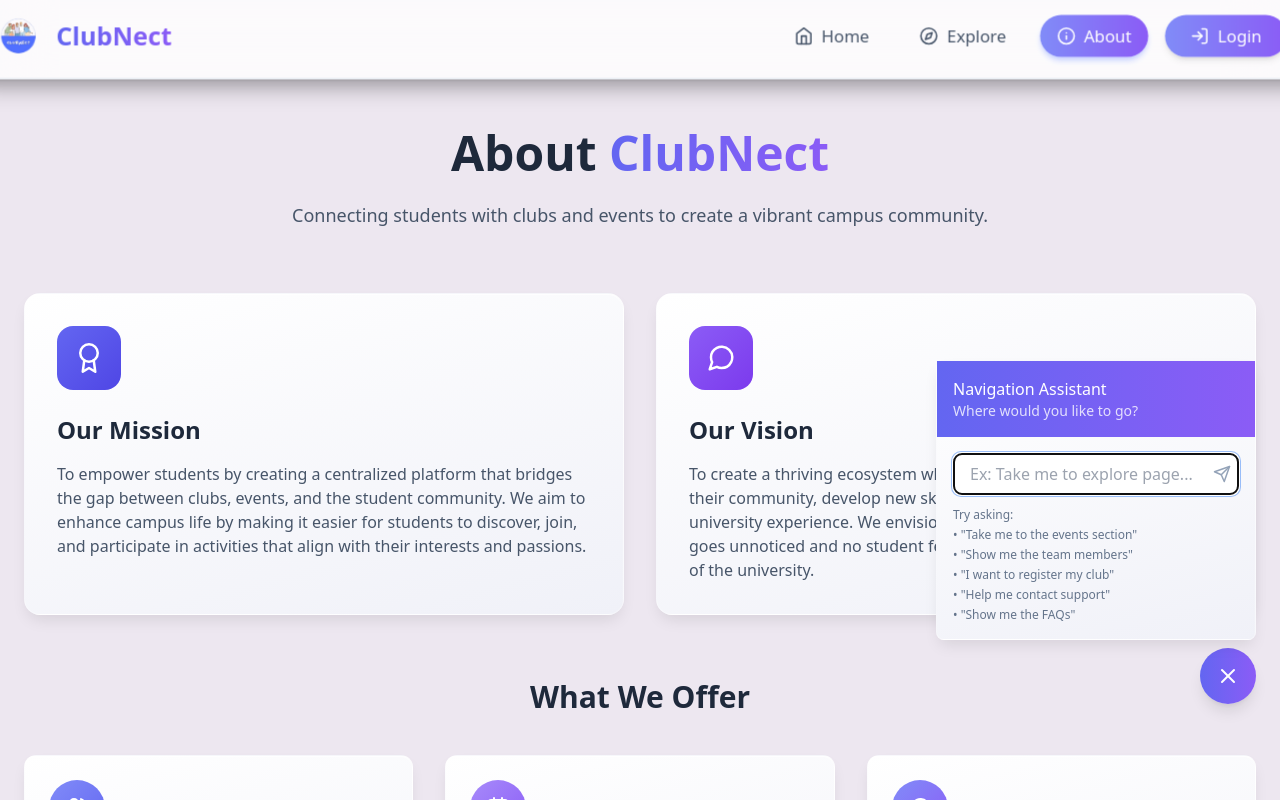
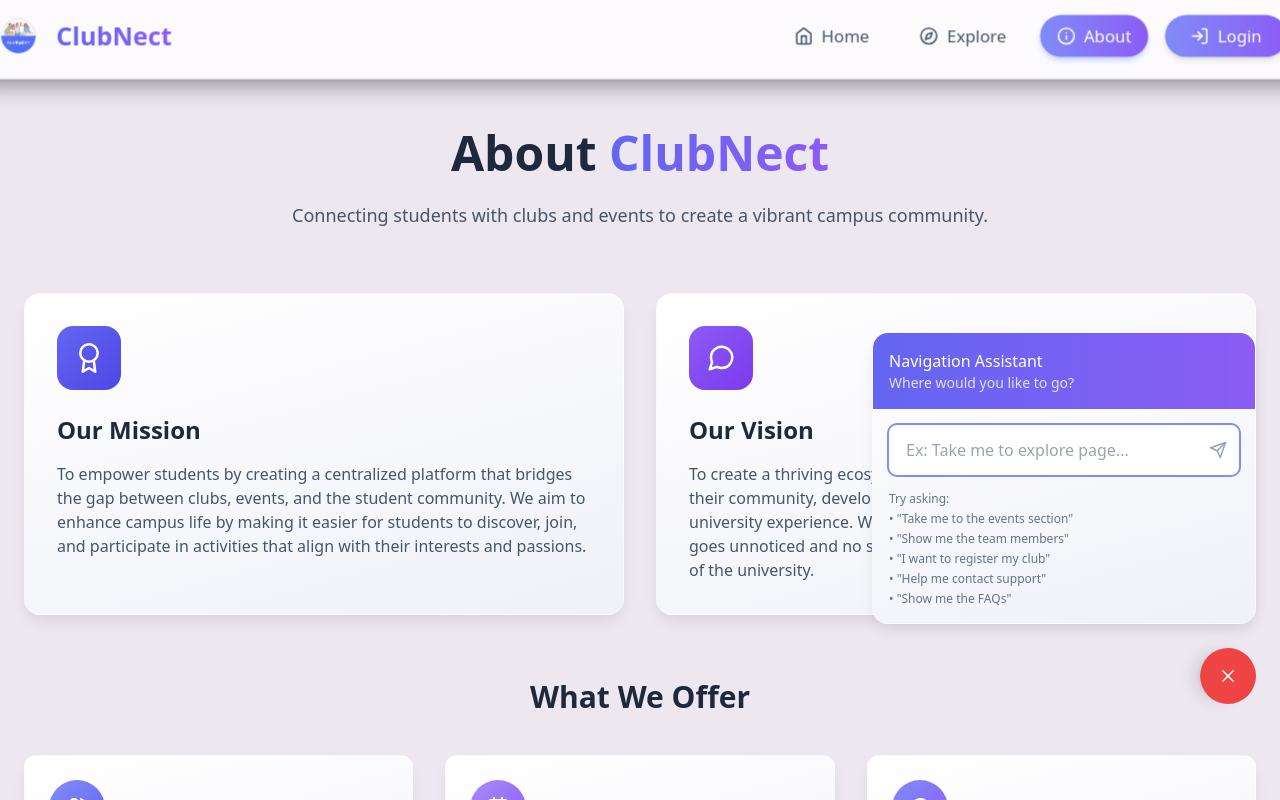
Before and after one commit to nikita2060/Club-Management-System, a React (Vite) app: page /about#faq in a window 1280 px wide. Both pictures are taken after a click on the button "Navigation Assistant". Shown: the top 800 px of the page. Built offline with nearby package versions, Linux system fonts and the light colour scheme.

Commit message:
Update NavigationAssistant.jsx

```diff
--- a/src/components/NavigationAssistant.jsx
+++ b/src/components/NavigationAssistant.jsx
@@ -360,17 +360,9 @@ export default function NavigationAssistant() {
   }, [isOpen]);
 
   return (
-    <div className="fixed bottom-24 right-6 z-40">
-      <button
-        onClick={() => setIsOpen(!isOpen)}
-        className="w-14 h-14 flex items-center justify-center bg-gradient-to-r from-primary-500 to-secondary-500 text-white rounded-full shadow-lg hover:shadow-xl transition-all duration-300"
-        title="Navigation Assistant"
-      >
-        {isOpen ? <FiX size={24} /> : <FiNavigation2 size={24} />}
-      </button>
-
+    <div className="fixed bottom-24 right-6 z-50">
       {isOpen && (
-        <div className="absolute bottom-16 right-0 w-80 bg-white rounded-lg shadow-xl border border-neutral-200">
+        <div className="absolute bottom-20 right-0 w-80 sm:w-96 bg-white rounded-2xl shadow-2xl flex flex-col overflow-hidden border border-neutral-200 animate-fadeIn">
           <div className="bg-gradient-to-r from-primary-500 to-secondary-500 p-4">
             <h3 className="text-white font-medium">Navigation Assistant</h3>
             <p className="text-white/80 text-sm">Where would you like to go?</p>
@@ -385,10 +377,11 @@ export default function NavigationAssistant() {
                 onChange={handleInputChange}
                 onKeyDown={handleKeyDown}
                 placeholder="Ex: Take me to explore page..."
-                className="w-full px-4 py-2 rounded-lg border focus:ring-2"
+                className="w-full px-4 py-3 pr-10 rounded-lg border border-neutral-200 focus:outline-none focus:ring-2 focus:ring-primary-400 focus:border-transparent"
               />
+
               {suggestions.length > 0 && (
-                <div className="absolute top-full left-0 right-0 bg-white border rounded-lg mt-1 shadow-lg">
+                <div className="absolute top-full left-0 right-0 bg-white border rounded-lg mt-1 shadow-lg max-h-48 overflow-y-auto">
                   {suggestions.map((suggestion, index) => (
                     <button
                       key={index}
@@ -398,10 +391,10 @@ export default function NavigationAssistant() {
                         handleNavigation(suggestion);
                         setSuggestions([]);
                       }}
-                      className={`w-full text-left px-4 py-2 text-sm ${
+                      className={`w-full text-left px-4 py-2 text-sm hover:bg-neutral-50 ${
                         index === selectedSuggestion
-                          ? 'bg-primary-100 text-primary-700'
-                          : 'hover:bg-gray-100'
+                          ? 'bg-primary-50 text-primary-700'
+                          : 'text-neutral-700'
                       }`}
                     >
                       {suggestion}
@@ -409,16 +402,23 @@ export default function NavigationAssistant() {
                   ))}
                 </div>
               )}
+
               <button
                 type="submit"
                 disabled={isLoading}
-                className="absolute right-2 top-1/2 -translate-y-1/2 text-neutral-400 hover:text-primary-500 transition-colors"
+                className="absolute right-3 top-1/2 -translate-y-1/2 text-neutral-400 hover:text-primary-500 transition-colors disabled:opacity-50"
               >
                 <FiSend size={18} />
               </button>
             </form>
 
-            <div className="mt-3 text-xs text-neutral-500">
+            {response && (
+              <div className="mt-4 p-3 bg-primary-50 text-primary-700 rounded-lg text-sm">
+                {response}
+              </div>
+            )}
+
+            <div className="mt-4 text-xs text-neutral-500">
               Try asking:
               <ul className="mt-1 space-y-1">
                 <li>• "Take me to the events section"</li>
@@ -431,6 +431,18 @@ export default function NavigationAssistant() {
           </div>
         </div>
       )}
+
+      <button
+        onClick={() => setIsOpen(!isOpen)}
+        className={`w-14 h-14 rounded-full flex items-center justify-center shadow-lg transition-all duration-300 relative z-[51] ${
+          isOpen
+            ? "bg-red-500 rotate-90"
+            : "bg-gradient-to-r from-primary-500 to-secondary-500 hover:shadow-primary-300/50 hover:shadow-xl"
+        }`}
+        title="Navigation Assistant"
+      >
+        {isOpen ? <FiX className="text-white text-xl" /> : <FiNavigation2 className="text-white text-xl" />}
+      </button>
     </div>
   );
 }
```
